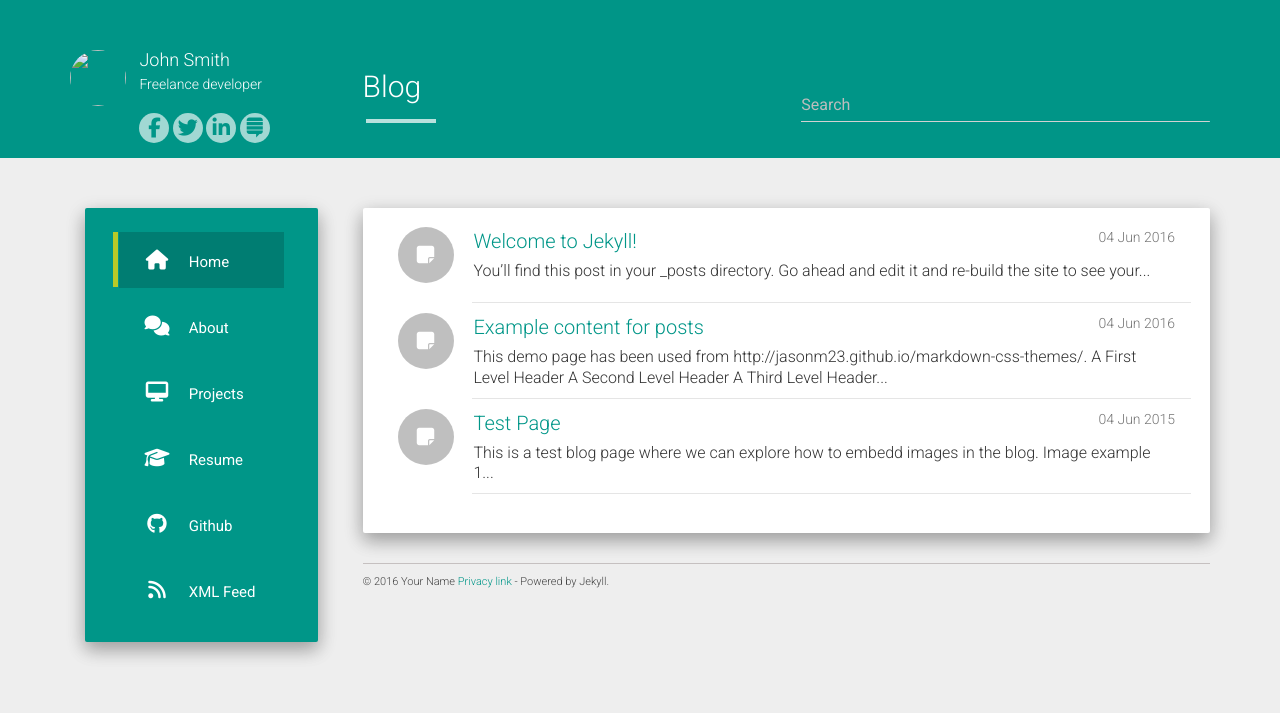
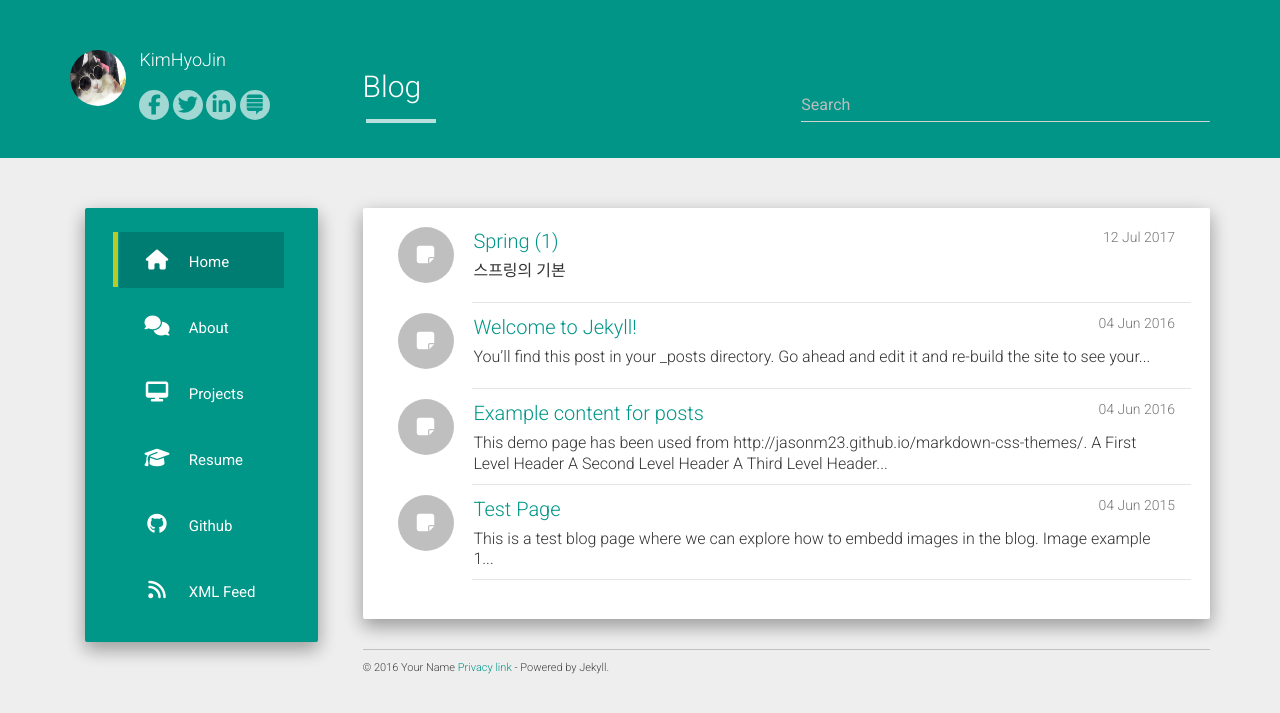
Before and after one commit to KimHyoJin/TIL, a Jekyll site: the page built from index.html, in a window 1280 px wide. Shown: the top 713 px of the page. Built offline with Jekyll 4.4.1, drawn with Linux system fonts in a browser that asks for light colours; nearby versions of some CDN libraries; the list of posts is cut into pages by our own code.

```diff
--- a/_config.yml
+++ b/_config.yml
@@ -1,20 +1,17 @@
-title: John Smith
-description: My Personal Blog
-author: John Smith
-logo: /hcz-jekyll-blog/static/img/avatar.png
-github: https://github.com/codeasashu
-about: Freelance developer
+title: Kimcats
+description: for technical blog + cats
+author: KimHyoJin
+logo: /static/img/profile.jpeg
+github: https://github.com/kimhyojin
+about:
 
 baseurl: ""
 url: ""
 
 allowsearch: true
 
-disqus_shortname: aboutashu
-google_analytics: UA-72862926-1
-
 share:
-  twitter_username: \#
+  twitter_username: \kimcats0313
   fb_appid: 000000000000
 
 
--- /dev/null
+++ b/_posts/2017-07-12-Spring-1.md
@@ -0,0 +1,7 @@
+---
+layout: post
+title:  "Spring (1)"
+date:   2017-07-12 04:00
+categories: Spring
+---
+스프링의 기본
```
Also changed, not shown: static/img/profile.jpeg (added), 2 other files.
